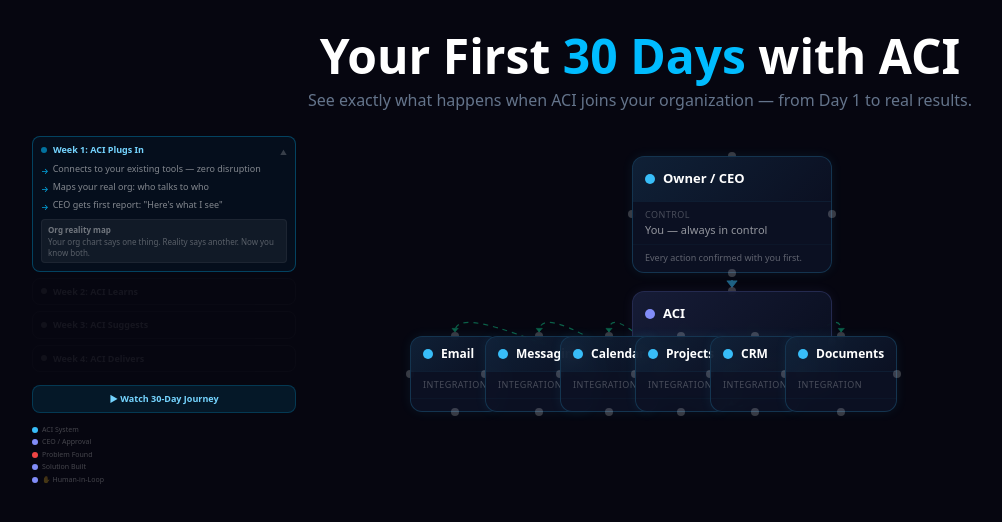
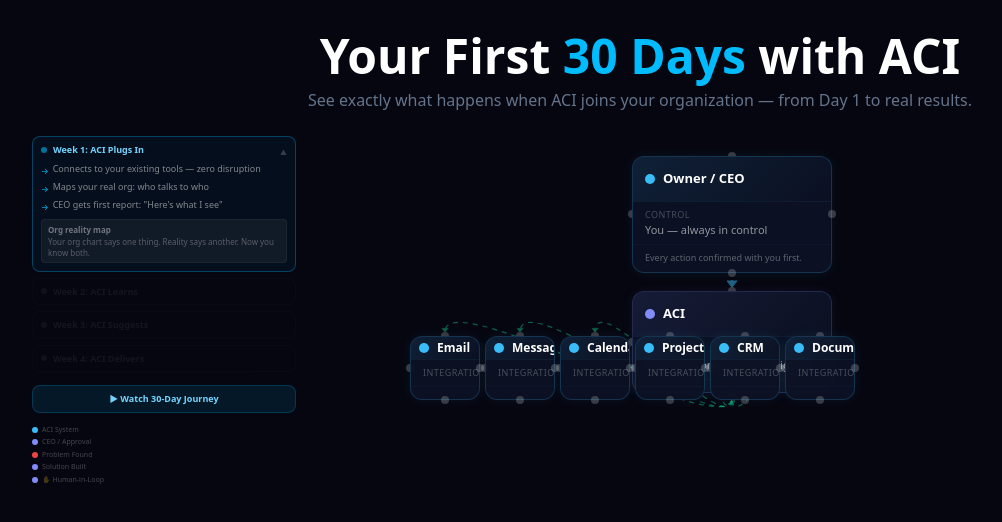
Before and after one commit to AppStudioPros/aci-works-map, a Next.js app: page / in a window 1280 px wide. Shown: the top 522 px of the page, without its empty margins (0-1002 px from the left). Built offline with nearby package versions, Linux system fonts and the light colour scheme; some icons are missing.

Commit message:
Fix tool nodes: proper fixedWidth, compact rendering for small nodes, tighter spacing

```diff
--- a/src/components/ACIMapNode.tsx
+++ b/src/components/ACIMapNode.tsx
@@ -25,7 +25,7 @@ function ACIMapNode({ data }: { data: ACINodeData }) {
   const isAnchor = nodeType === 'ceo' || nodeType === 'brain';
 
   return (
-    <div className={`${fixedWidth ? '' : isAnchor ? 'w-[200px]' : 'min-w-[160px] max-w-[200px]'}`}>
+    <div style={fixedWidth ? { width: fixedWidth } : {}} className={fixedWidth ? '' : isAnchor ? 'w-[200px]' : 'min-w-[160px] max-w-[200px]'}>
       <Handle type="target" position={Position.Top} className="!w-2 !h-2 !bg-white/20 !border-0" />
       <Handle type="target" position={Position.Left} id="left" className="!w-2 !h-2 !bg-white/20 !border-0" />
 
@@ -35,7 +35,7 @@ function ACIMapNode({ data }: { data: ACINodeData }) {
       >
         {/* Header */}
         <div
-          className="px-3 py-2 flex items-center justify-between"
+          className={`${fixedHeight && fixedHeight < 30 ? 'px-2 py-0.5' : 'px-3 py-2'} flex items-center justify-between`}
           style={{ background: `linear-gradient(135deg, ${borderColor}18, transparent)` }}
         >
           <div className="flex items-center gap-2">
```
